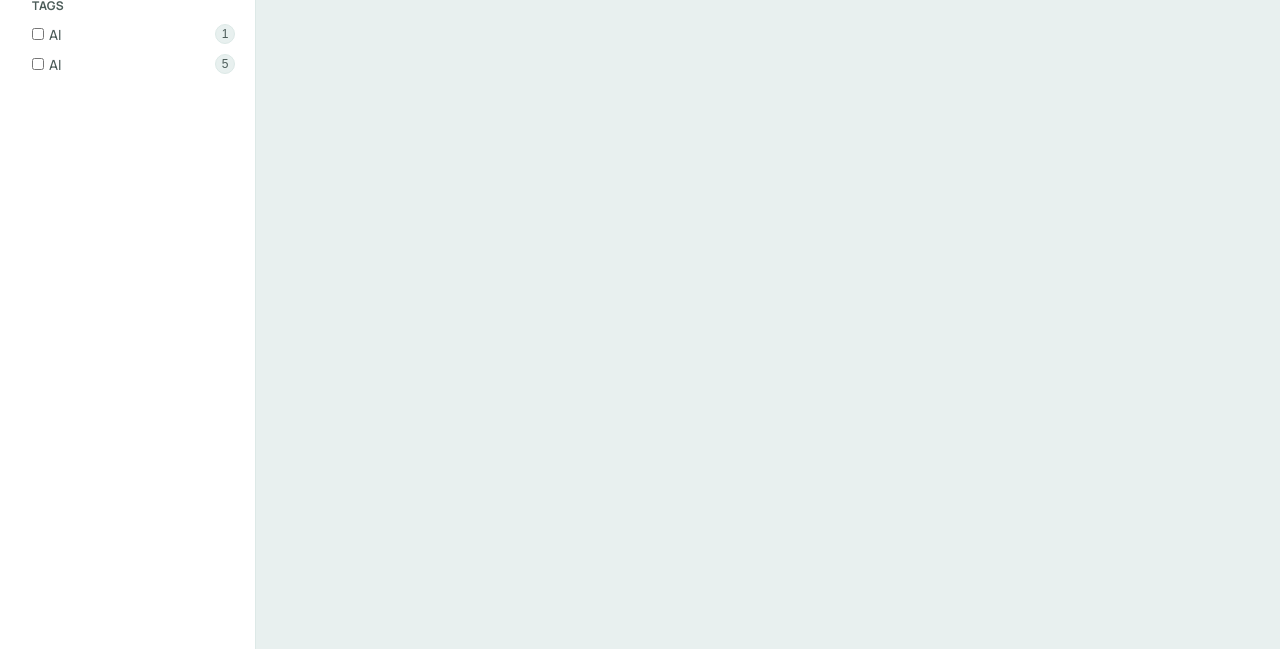
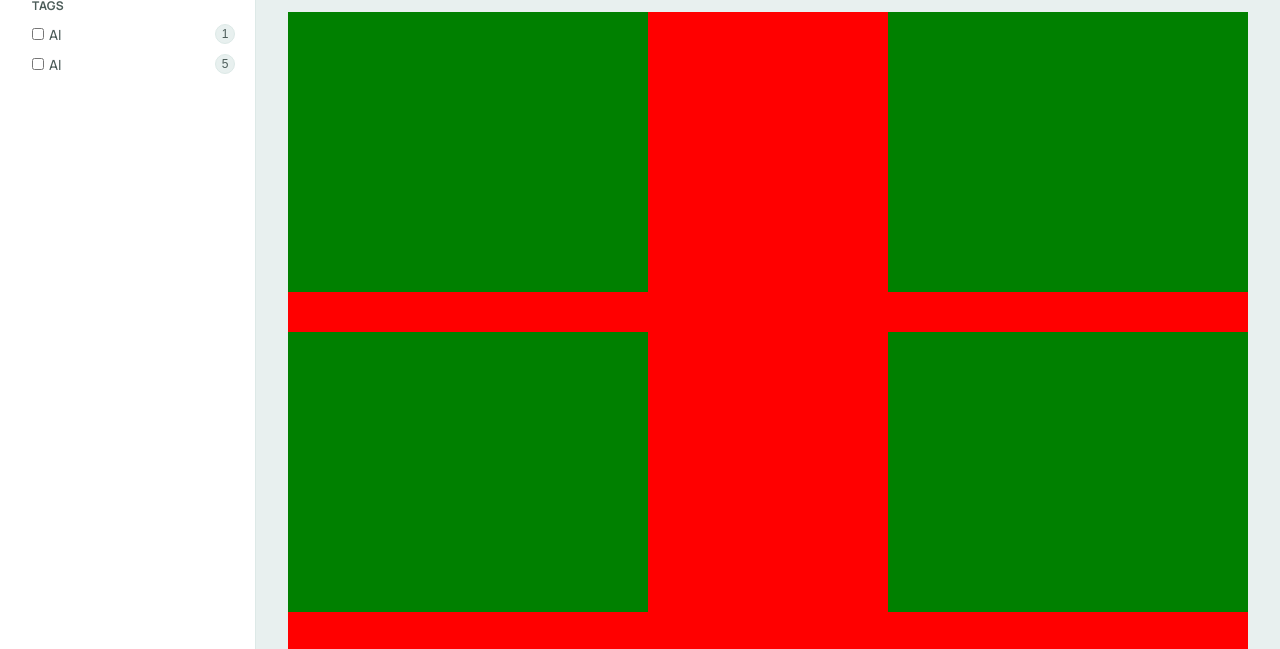
Before and after one commit to webhero-sultan/bookmark-manager, a plain HTML site: page bookmarks.html in a window 1280 px wide. Shown: the part 144-793 px from the top of the page. Drawn offline with Linux system fonts and the light colour scheme; sample sign-in values are in the browser's storage.

Commit message:
bookmark layout added

```diff
--- a/bookmarks.html
+++ b/bookmarks.html
@@ -55,7 +55,7 @@
           <input type="text" placeholder="Search by title...">
         </div>
         <div class="user_bookmark">
-          <div class="bookmark">
+          <div class="bookmark_button">
             <button type="button">+ Add Bookmark</button>
           </div>
           <div class="user">
@@ -69,6 +69,35 @@
           <div class="sort_area">
             <i class="fa-solid fa-sort"></i>
             <button type="button">Sort by </button>
+          </div>
+        </div>
+        <div class="bookmarks">
+          <div class="bookmark">
+
+          </div>
+          <div class="bookmark">
+
+          </div>
+          <div class="bookmark">
+
+          </div>
+          <div class="bookmark">
+
+          </div>
+          <div class="bookmark">
+
+          </div>
+          <div class="bookmark">
+
+          </div>
+          <div class="bookmark">
+
+          </div>
+          <div class="bookmark">
+
+          </div>
+          <div class="bookmark">
+
           </div>
         </div>
       </div>
--- a/style.scss
+++ b/style.scss
@@ -240,7 +240,7 @@ body {
         .user_bookmark{
           display: flex;
           justify-content: center;
-          .bookmark{
+          .bookmark_button{
             button{
               background: #014745;
               padding: 14px 18px;
@@ -298,6 +298,23 @@ body {
             }
           }
         }
+        .bookmarks{
+          margin-top: 15px;
+          height: 100%;
+          background: red;
+          display: flex;
+          flex-wrap: wrap;
+          justify-content: space-between;
+          row-gap: 40px;
+          // display: grid;
+          // grid-template-columns: repeat(3, 1fr);
+          // gap: 51px;
+          .bookmark{
+            width: 360px;
+            height: 280px;
+            background: green;
+          }
+        }
       }
     }
   }
```
Also changed, not shown: style.css, 1 other file.
